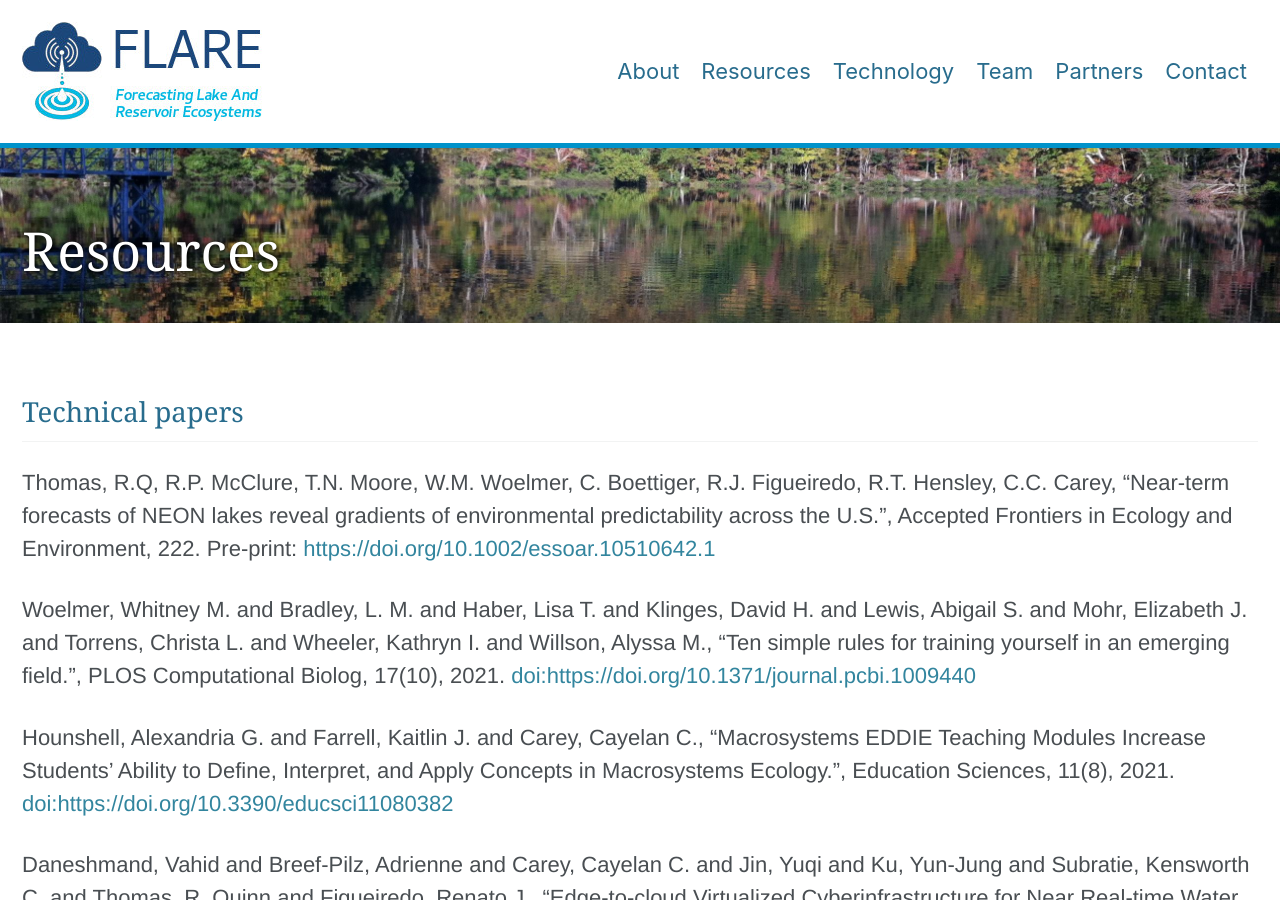
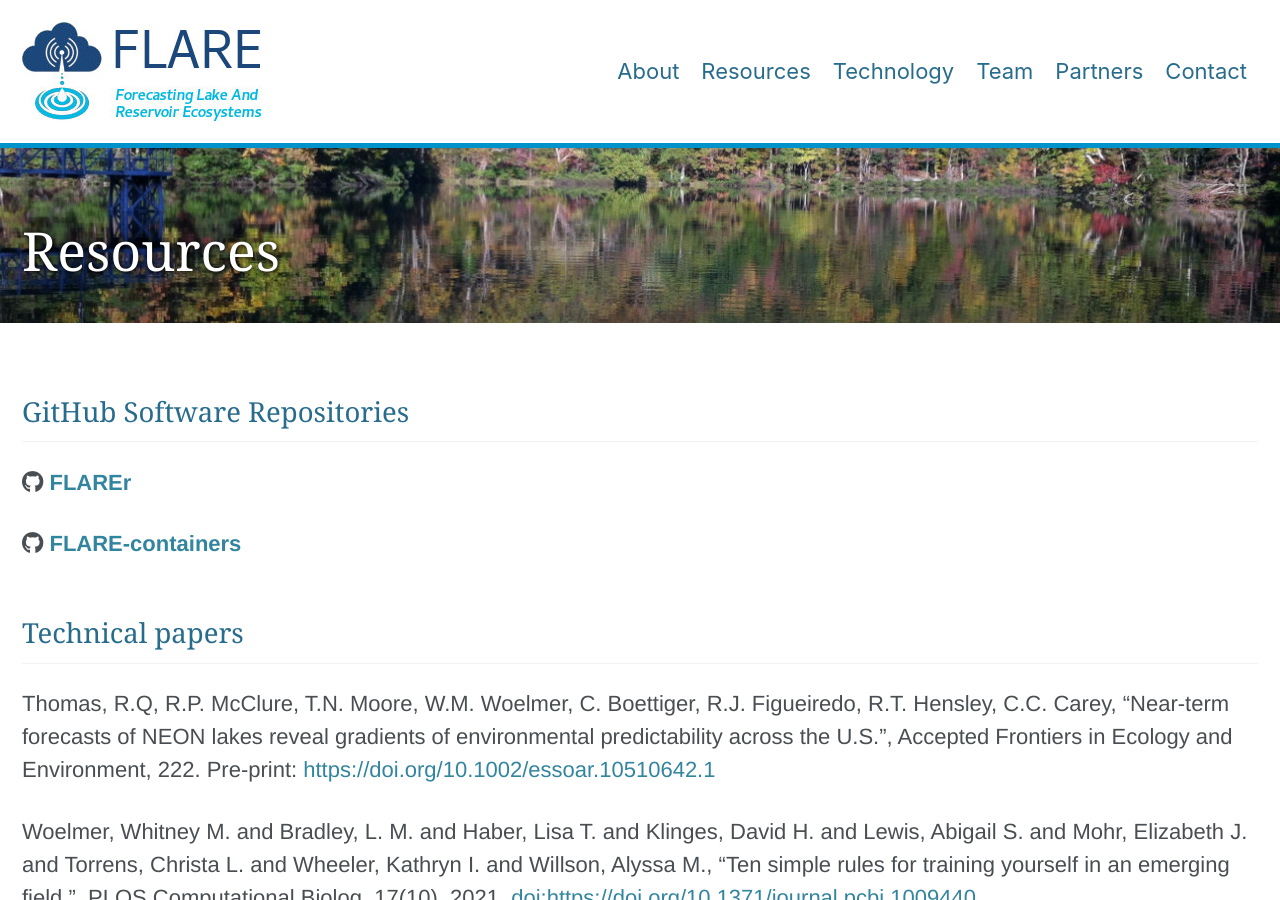
Before and after one commit to LTREB-reservoirs/LTREB-reservoirs.github.io, a Jekyll site: the page built from _pages/resources.md, in a window 1280 px wide and 900 px high. Built offline with Jekyll 4.4.1, drawn with Linux system fonts in a browser that asks for light colours; cached includes are drawn as plain includes; nearby versions of some CDN libraries; some of the changed text lies outside the part shown.

Commit message:
Update resources.md

```diff
--- a/_pages/resources.md
+++ b/_pages/resources.md
@@ -5,6 +5,13 @@ header:
   overlay_color: "#5e616c"
   overlay_image: /assets/images/banner.jpg
 ---
+
+## GitHub Software Repositories
+
+**<i class="fab fa-github"></i> [FLAREr](https://github.com/FLARE-forecast/FLAREr)**
+
+**<i class="fab fa-github"></i> [FLARE-containers](https://github.com/FLARE-forecast/FLARE-containers)**
+
 
 ## Technical papers
 
@@ -68,11 +75,6 @@ Journal of Plankton Research, 43(1), 2020.
 
 
 
-## GitHub Software Repositories
-
-**<i class="fab fa-github"></i> [FLAREr](https://github.com/FLARE-forecast/FLAREr)**
-
-**<i class="fab fa-github"></i> [FLARE-containers](https://github.com/FLARE-forecast/FLARE-containers)**
 
 ## Data packages
 
```
